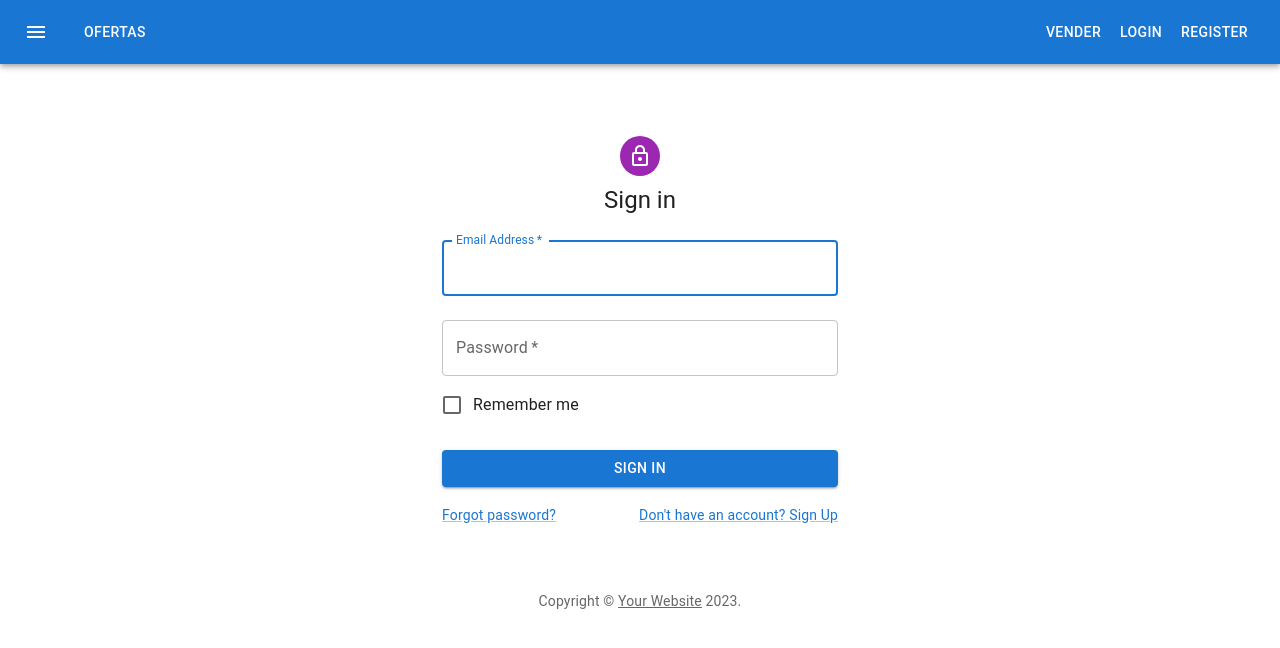
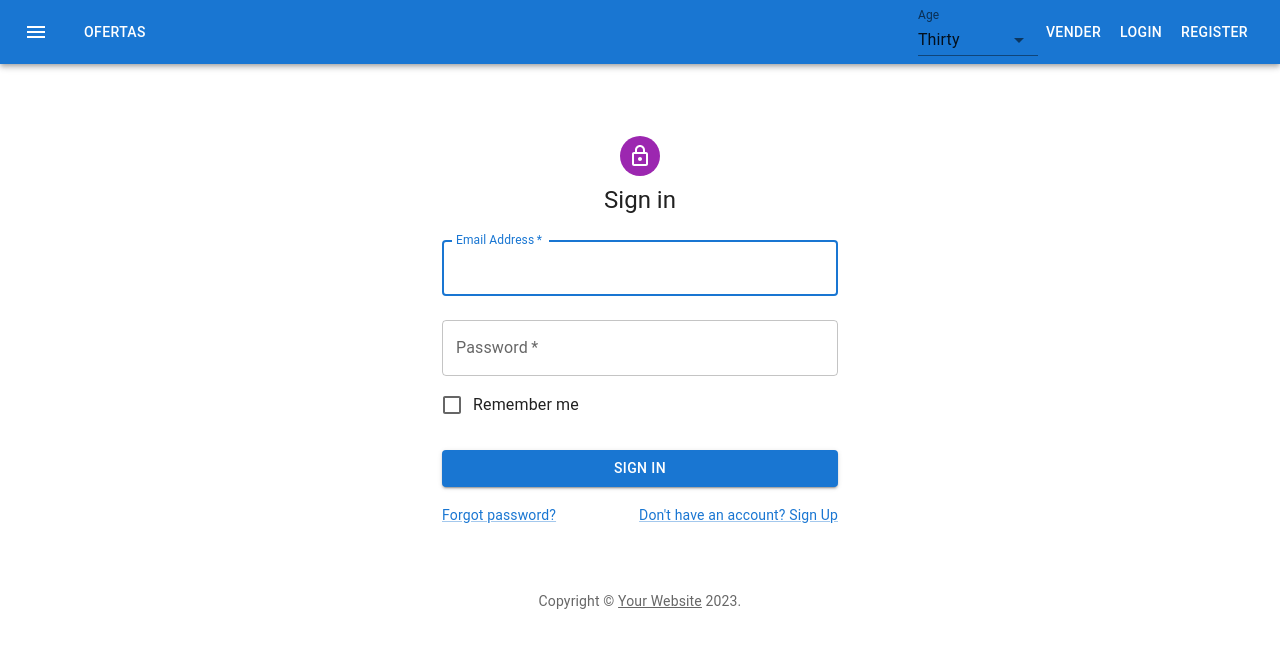
Before and after one commit to MatiasVargasMolina/MalibuFrontend, a React (Vite) app: page /Login in a window 1280 px wide. Shown: the top 648 px of the page. Built offline with nearby package versions, Linux system fonts and the light colour scheme.

Commit message:
mejora home

```diff
--- /dev/null
+++ b/src/components/BotonCategory.jsx
@@ -0,0 +1,29 @@
+import * as React from 'react';
+import Box from '@mui/material/Box';
+import InputLabel from '@mui/material/InputLabel';
+import FormControl from '@mui/material/FormControl';
+import NativeSelect from '@mui/material/NativeSelect';
+
+export default function BotonCategory() {
+  return (
+    <Box sx={{ minWidth: 120 }}>
+      <FormControl fullWidth >
+        <InputLabel variant="standard" disableAnimation htmlFor="uncontrolled-native">
+          Age
+        </InputLabel>
+        <NativeSelect
+          defaultValue={30}
+          inputProps={{
+            name: 'age',
+            id: 'uncontrolled-native',
+            shrink: "true"
+          }}
+        >
+          <option value={10}>Ten</option>
+          <option value={20}>Twenty</option>
+          <option value={30}>Thirty</option>
+        </NativeSelect>
+      </FormControl>
+    </Box>
+  );
+}
--- a/src/components/Home.jsx
+++ b/src/components/Home.jsx
@@ -7,9 +7,11 @@ import CardMedia from '@mui/material/CardMedia';
 import Button from '@mui/material/Button';
 import Typography from '@mui/material/Typography';
 import "./home.css"
-
+import Zoom from '@mui/material/Zoom';
 function Home() {
     const [data,setData]=useState([]);
+    const [click,setClick]=useState(true);
+    const [productoSeleccionado,setProductoSeleccionado]=useState({nombre:""})
     useEffect(() => {
         const obtenerUsuarios = async () => {
           const resultado = await axios.get('http://localhost:8080/productos');
@@ -17,12 +19,21 @@ function Home() {
         }
         obtenerUsuarios();
       }, []);
-
+    function handlePopoverOpen(producto){
+      setProductoSeleccionado(producto);
+      setClick(true)
+      console.log(productoSeleccionado)
+    }
+    function handlePopoverClose(){
+      setClick(false);
+      setProductoSeleccionado({});
+    }
     return (
         <div className='contenedor-home'>
             {data.map((product) => (
-                <div className='contenedor-producto'>
-                        <Card sx={{ maxWidth: 345 }}>
+                <div onMouseEnter={()=>{handlePopoverOpen(product)}}
+               onMouseLeave={()=>{handlePopoverClose()}}  key={product.id}  className='contenedor-producto'>
+                        <Card sx={{ maxWidth: 345, cursor:"pointer"}} >
                         <CardMedia
                           sx={{ height: 140 }}
                           component="img"
@@ -30,18 +41,24 @@ function Home() {
                           title={product.nombre}
                         />
                         <CardContent>
-                          <Typography gutterBottom variant="h5" component="div">
+                        <Typography gutterBottom variant="h5" component="div">
+                            ${" "+product.precio.toLocaleString("en")}
+                          </Typography>
+                          <Typography gutterBottom variant="h8" component="div" sx={{color:"#04FF00"}}>
+                            6x ${" "+(product.precio/6).toLocaleString("en")+" sin interés"}
+                          </Typography>
+                          {(product.precioDeEnvio==0)?<><Typography gutterBottom variant="h8" component="div" sx={{color:"#04FF00"}}>
+                            Envio gratis
+                          </Typography></>:<></>
+
+                          }
+                          {
+                            (click&&product._id==productoSeleccionado._id)?<>                   <Typography variant="body2" color="text.secondary">
                             {product.nombre}
-                          </Typography>
-                          <Typography variant="body2" color="text.secondary">
-                            {product.descripcion}
-                          </Typography>
+                          </Typography></>:<></>
+                          }
                         </CardContent>
                         <CardActions>
-                        <Typography variant="body2" color="text.secondary">
-                            {product.precio}
-                          </Typography>
-                          <Button size="small">Comprar</Button>
                         </CardActions>
                       </Card>
                     </div>
--- a/src/components/Navbar.jsx
+++ b/src/components/Navbar.jsx
@@ -6,6 +6,7 @@ import Typography from '@mui/material/Typography';
 import Button from '@mui/material/Button';
 import IconButton from '@mui/material/IconButton';
 import MenuIcon from '@mui/icons-material/Menu';
+import BotonCategory from "./BotonCategory"
 import {Link} from "react-router-dom"
 export default function ButtonAppBar() {
 
@@ -25,6 +26,7 @@ export default function ButtonAppBar() {
           <Typography variant="h6" component="div" sx={{ flexGrow: 1 }}>
             <Button color="inherit" href='/'>Ofertas</Button>
           </Typography>
+          <BotonCategory>Categoría</BotonCategory>
           <Button color="inherit" href='/crearProducto'>Vender</Button>
           <Button color="inherit" href='/login'>Login</Button>
           <Button color="inherit" href='/register'>Register</Button>
```
